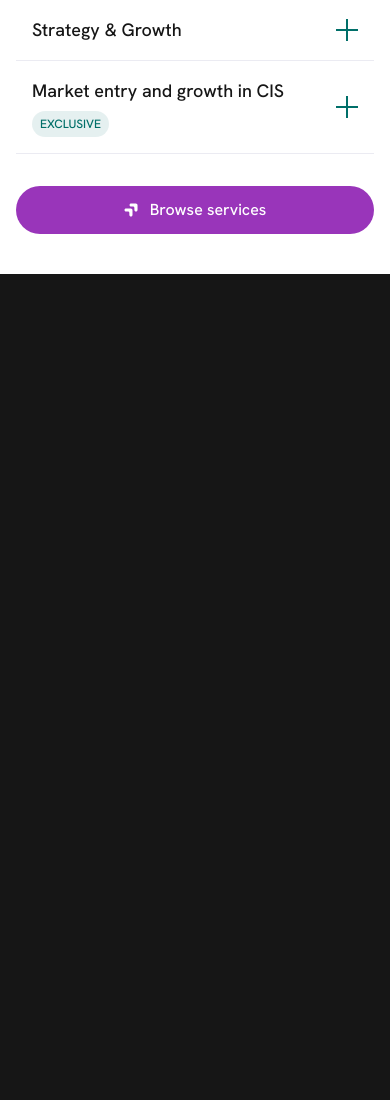
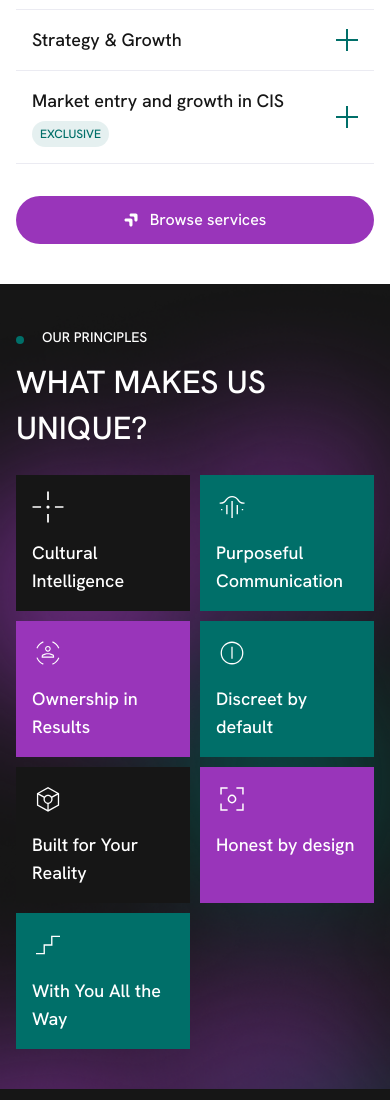
Before and after one commit to KjSerg/consulting, a website: page index.html in a window 390 px wide. Shown: the part 2138-3238 px from the top of the page. Before the commit the page ends 2412 px from the top, so only its background shows below. Drawn offline with Linux system fonts and the light colour scheme.

Commit message:
principles-section finished

```diff
--- a/index.html
+++ b/index.html
@@ -450,6 +450,55 @@
             </div>
         </div>
     </section>
+    <section class="section principles-section">
+        <div class="section__background">
+            <picture>
+
+                <source srcset="img/principles-section-bg.png" media="(min-width: 451px)"/>
+                <img src="img/principles-section-bg-mobile.png" alt="">
+            </picture>
+        </div>
+        <div class="container">
+            <div class="principles-section-head">
+                <div class="section__title principles-section__title">
+                    <h6>What Makes Us Unique?</h6>
+                </div>
+                <div class="section__subtitle principles-section__subtitle">
+                    <h6>OUR PRINCIPLES</h6>
+                </div>
+            </div>
+            <ul class="principles-list">
+                <li class="principles-list-item principles-list-item--third">
+                    <div class="icon"><img src="img/Union.svg" alt=""></div>
+                    <div class="principles-list-item__title">Cultural Intelligence</div>
+                </li>
+                <li class="principles-list-item principles-list-item--third principles-list-item--green">
+                    <div class="icon"><img src="img/cadence.svg" alt=""></div>
+                    <div class="principles-list-item__title">Purposeful Communication</div>
+                </li>
+                <li class="principles-list-item principles-list-item--third principles-list-item--blue">
+                    <div class="icon"><img src="img/sensor_occupied.svg" alt=""></div>
+                    <div class="principles-list-item__title">Ownership in Results</div>
+                </li>
+                <li class="principles-list-item principles-list-item--green">
+                    <div class="icon"><img src="img/highlight_keyboard_focus.svg" alt=""></div>
+                    <div class="principles-list-item__title">Discreet by default</div>
+                </li>
+                <li class="principles-list-item">
+                    <div class="icon"><img src="img/token.svg" alt=""></div>
+                    <div class="principles-list-item__title">Built for Your Reality</div>
+                </li>
+                <li class="principles-list-item principles-list-item--blue">
+                    <div class="icon"><img src="img/center_focus_weak.svg" alt=""></div>
+                    <div class="principles-list-item__title">Honest by design</div>
+                </li>
+                <li class="principles-list-item principles-list-item--green">
+                    <div class="icon"><img src="img/stairs_2.svg" alt=""></div>
+                    <div class="principles-list-item__title">With You All the Way</div>
+                </li>
+            </ul>
+        </div>
+    </section>
 </main>
 
 <div class="modals">
--- a/resources/sass/base/_style.scss
+++ b/resources/sass/base/_style.scss
@@ -156,13 +156,15 @@ em, i {
   background-repeat: no-repeat;
   background-size: cover;
   background-position: top center;
+  color: #fff;
 
   &__subtitle {
+    &:not(:last-child){
 
+      margin-bottom: 2rem;
+    }
     position: relative;
     padding-left: 2.6rem;
-    margin-bottom: 2rem;
-    color: #161616;
     font-size: 1.8rem;
     font-style: normal;
     font-weight: 500;
@@ -214,6 +216,7 @@ em, i {
     left: 0;
     width: 100%;
     height: 100%;
+    pointer-events: none;
 
     img, picture {
       width: 100%;
--- a/resources/sass/components/_index.scss
+++ b/resources/sass/components/_index.scss
@@ -5,3 +5,4 @@
 @import "index/main";
 @import "index/about";
 @import "index/services";
+@import "index/principles";
--- a/resources/sass/components/index/_main.scss
+++ b/resources/sass/components/index/_main.scss
@@ -74,8 +74,11 @@
     line-height: 13.5rem;
     letter-spacing: -0.2rem;
     text-transform: uppercase;
+
+    @media (max-width: 1600px) {
+      margin-bottom: 10rem;
+    }
     @media (max-width: 1024px) {
-      margin-bottom: 10rem;
       font-size: 8rem;
       line-height: 9rem;
     }
--- /dev/null
+++ b/resources/sass/components/index/_principles.scss
@@ -0,0 +1,92 @@
+.principles {
+  &-list {
+    display: flex;
+    flex-wrap: wrap;
+    gap: 2rem;
+    justify-content: space-between;
+
+    @media (max-width: 767px) {
+      gap: 1rem;
+    }
+    &-item {
+      width: calc(50% - 1rem);
+      padding: 3.2rem;
+      gap: 1.6rem;
+      background: #161616;
+      display: flex;
+      color: #FFF;
+      font-size: 2.4rem;
+      font-style: normal;
+      font-weight: 500;
+      line-height: 4.8rem;
+      @media (max-width: 1400px) {
+        padding: 2rem;
+        gap: 1rem;
+      }
+      @media (max-width: 767px) {
+        width: calc(50% - 0.5rem);
+        flex-direction: column;
+        align-items: flex-start;
+        padding: 1.6rem;
+        gap: 1.6rem;
+        font-size: 1.8rem;
+        font-style: normal;
+        font-weight: 500;
+        line-height: 2.8rem;
+      }
+      &--third{
+        width: calc(33.3% - 1.4rem);
+        @media (max-width: 1200px) {
+          width: calc(50% - 1rem);
+        }
+        @media (max-width: 767px) {
+          width: calc(50% - 0.5rem);
+        }
+      }
+
+      &--blue{
+        background-color: #9935BA;
+      }
+      &--green{
+        background-color: #006F69;
+      }
+
+      .icon {
+        width: 5.2rem;
+        height: 5.2rem;
+        flex-shrink: 0;
+        flex-grow: 0;
+        aspect-ratio: 1/1;
+        @media (max-width: 767px) {
+          width: 3.2rem;
+          height: 3.2rem;
+        }
+      }
+    }
+  }
+
+  &-section {
+    &__subtitle {
+      margin-bottom: 0;
+    }
+    &__title {
+      &:not(:last-child) {
+        margin-bottom: 0;
+      }
+    }
+
+    &-head {
+      margin-bottom: 5rem;
+      display: flex;
+      justify-content: space-between;
+      gap: 2rem;
+      align-items: center;
+      @media (max-width: 768px) {
+        margin-bottom: 2.4rem;
+        align-items: flex-start;
+        flex-direction: column-reverse;
+        gap: 0.8rem;
+      }
+    }
+  }
+}
```
Also changed, not shown: css/app.css, img/Union.svg (added), img/cadence.svg (added), img/center_focus_weak.svg (added), img/highlight_keyboard_focus.svg (added), img/principles-section-bg-mobile.png (added), img/sensor_occupied.svg (added), img/stairs_2.svg (added), img/token.svg (added), 1 other file.
